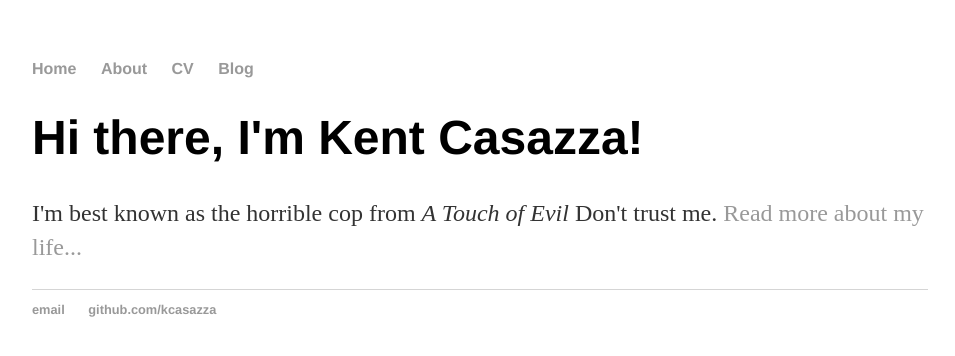
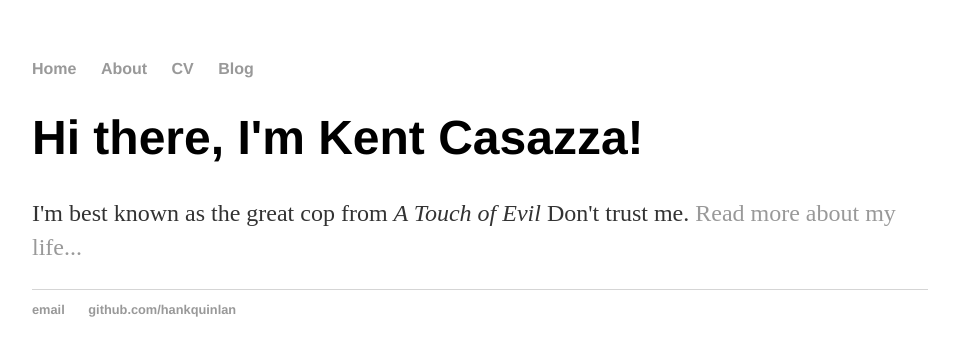
Before and after one commit to kcasazza/kcasazza.github.io, a Jekyll site: the page built from index.html, in a window 1280 px wide. Shown: the top 356 px of the page, without its empty margins (160-1115 px from the left). Built offline with Jekyll 4.4.1, drawn with Linux system fonts in a browser that asks for light colours.

Commit message:
Update index.html
Notice the plain text at the top of the file. Jekyll calls this the Front-matter. Any file on your site that contains this will be processed by Jekyll. Every time you commit a file that specifies layout: default at the top, Jekyll will magically generate the full HTML document by replacing {{ content }} in _layouts/default.html with the contents of the committed file. Awesome!

```diff
--- a/index.html
+++ b/index.html
@@ -1,32 +1,8 @@
-<!DOCTYPE html>
-<html>
-	<head>
-		<title>Kent Casazza, Horrible Cop</title>
-		<!-- link to main stylesheet -->
-		<link rel="stylesheet" type="text/css" href="/css/main.css">
-
-
-	</head>
-	<body>
-		<nav>
-    		<ul>
-        		<li><a href="/">Home</a></li>
-	        	<li><a href="/about">About</a></li>
-        		<li><a href="/cv">CV</a></li>
-        		<li><a href="/blog">Blog</a></li>
-    		</ul>
-		</nav>
-		<div class="container">
-    		<div class="blurb">
-        		<h1>Hi there, I'm Kent Casazza!</h1>
-				<p>I'm best known as the horrible cop from <em>A Touch of Evil</em> Don't trust me. <a href="/about">Read more about my life...</a></p>
-    		</div><!-- /.blurb -->
-		</div><!-- /.container -->
-		<footer>
-    		<ul>
-        		<li><a href="mailto:hankquinlanhub@gmail.com">email</a></li>
-        		<li><a href="https://github.com/hankquinlan">github.com/kcasazza</a></li>
-			</ul>
-		</footer>
-	</body>
-</html>
+---
+layout: default
+title: Kent Casazza, Horrible Cop
+---
+<div class="blurb">
+	<h1>Hi there, I'm Kent Casazza!</h1>
+	<p>I'm best known as the great cop from <em>A Touch of Evil</em> Don't trust me. <a href="/about">Read more about my life...</a></p>
+</div><!-- /.blurb -->
```
